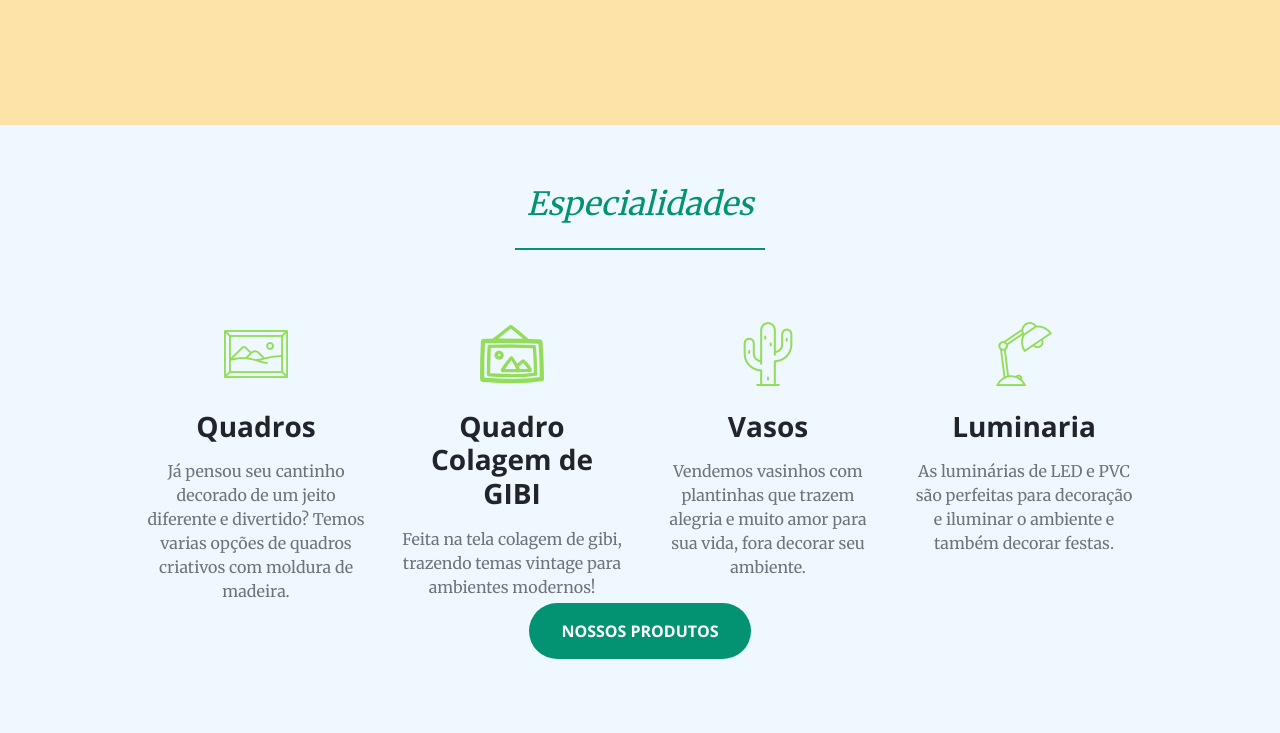
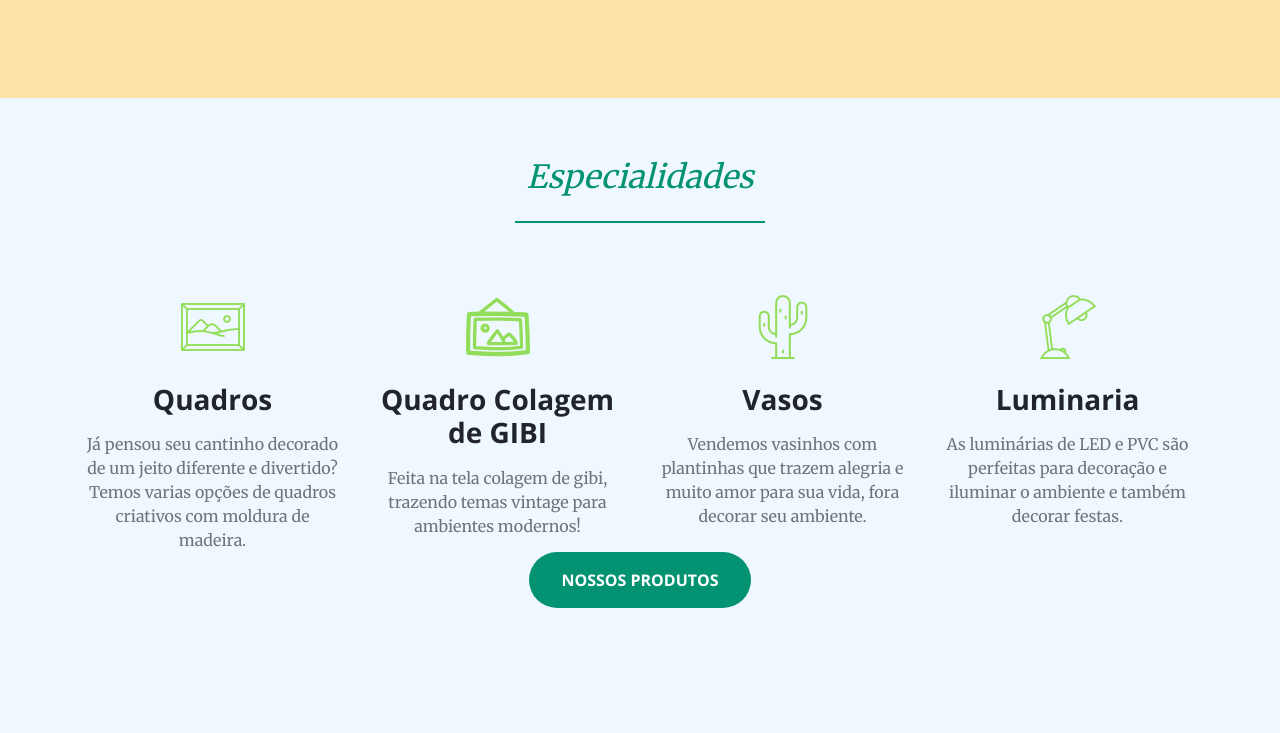
Before and after one commit to ThiagoAbucarub/Creative_Site, a plain HTML site: page index.html in a window 1280 px wide. Shown: the part 1288-2021 px from the top of the page. Drawn offline with nearby package versions, Linux system fonts and the light colour scheme.

Commit message:
Responsive
working on responsivity

```diff
--- a/css/creative.css
+++ b/css/creative.css
@@ -40,6 +40,8 @@ h6 {
 
 .bg-primary {
   background-color: #FDE3A7 !important;
+  padding-left: 0px;
+  padding-right: 0px;
 }
 
 .bg-dark {
@@ -245,11 +247,15 @@ header.masthead p {
 
 #especialidades{
   padding-top: 60px;
+  padding-left: 0px;
+  padding-right: 0px;
 }
 
 #contato{
   padding-top: 75px;
   padding-bottom: 65px;
+  padding-left: 0px;
+  padding-right: 0px;
 }
 
 .service-box {
--- a/index.html
+++ b/index.html
@@ -101,10 +101,10 @@
         </div>
       </div>
 
-      <div class="container">
-        <div class="row">
+      <div class="container mt-lg">
+        <div class="row mb-lg">
 
-          <div class="col-lg-3 col-md-6 text-center">
+          <div class="col-md-3 md-auto text-center">
             <div class="service-box mt-5 mx-auto">
               <img src="img/icon/picture.png">
               <br/><br/>
@@ -113,7 +113,7 @@
             </div>
           </div>
 
-          <div class="col-lg-3 col-md-6 text-center">
+          <div class="col-md-3 md-auto text-center">
             <div class="service-box mt-5 mx-auto">
               <img src="img/icon/picture2.png">
               <br/><br/>
@@ -122,7 +122,7 @@
             </div>
           </div>
 
-          <div class="col-lg-3 col-md-6 text-center">
+          <div class="col-md-3 md-auto text-center">
             <div class="service-box mt-5 mx-auto">
               <img src="img/icon/cactus.png">
               <br/><br/>
@@ -131,7 +131,7 @@
             </div>
           </div>
 
-          <div class="col-lg-3 col-md-6 text-center">
+          <div class="col-md-3 md-auto text-center">
             <div class="service-box mt-5 mx-auto">
               <img src="img/icon/table-lamp.png">
               <br/><br/>
@@ -139,12 +139,17 @@
               <p class="text-muted mb-0">As luminárias de LED e PVC são perfeitas para decoração e iluminar o ambiente e também decorar festas.</p>
             </div>
           </div>
+        </div>
 
-          <div class="col-lg-12 mx-auto text-center">
+      <div class="container mt-lg">
+        <div class="row mb-lg">
+          <div class="col-md-12 text-center">
             <a class="btn btn-light btn-xl js-scroll-trigger" href="#galeria" >Nossos Produtos</a>
           </div>
+        </div>
+      </div>
 
-        </div>
+
       </div>
     </section>
 
```
